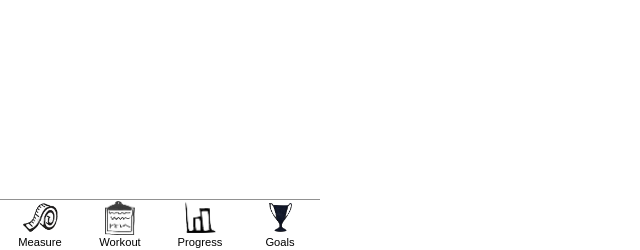
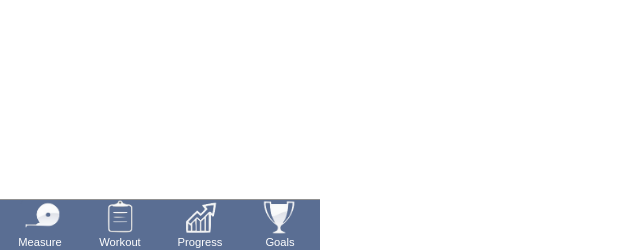
Before and after one commit to cypressf/hfid-prototype, a Flask app: page /client/1 in a window 1280 px wide. Shown: the part 550-800 px from the top of the page, without its empty margins (0-640 px from the left). Run offline with Flask 2, Linux system fonts and the light colour scheme; data that the repository does not hold is empty.

Commit message:
new bottom button styles

```diff
--- a/static/style.css
+++ b/static/style.css
@@ -58,9 +58,9 @@ ul.clients li#add a {
     color:#000;
 }
 
-/*******
-navbar
-********/
+/************
+bottom navbar
+************/
 nav {
     position:fixed;
     bottom:0;
@@ -79,7 +79,8 @@ nav ul a {
     background-position:50% 0%;
     text-align:center;
     position:relative;
-    background-color:#fff;
+    background-color:#5a6e93;
+    color:#fff;
 }
 
 nav ul p {
@@ -91,16 +92,16 @@ nav ul p {
 }
 
 #measure {
-    background-image:url('/static/img/tape_measure.png');
+    background-image:url('/static/img/tape_measure2.png');
 }
 #workout {
-    background-image:url('/static/img/clip.png');
+    background-image:url('/static/img/clip2.png');
 }
 #progress {
-    background-image:url('/static/img/graph.png');
+    background-image:url('/static/img/graph2.png');
 }
 #goals {
-    background-image:url('/static/img/trophy.png');
+    background-image:url('/static/img/trophy2.png');
 }
 
 /*************
```
Also changed, not shown: static/img/clip2.png (added), static/img/graph2.png (added), static/img/tape_measure2.png (added), static/img/trophy2.png (added).
